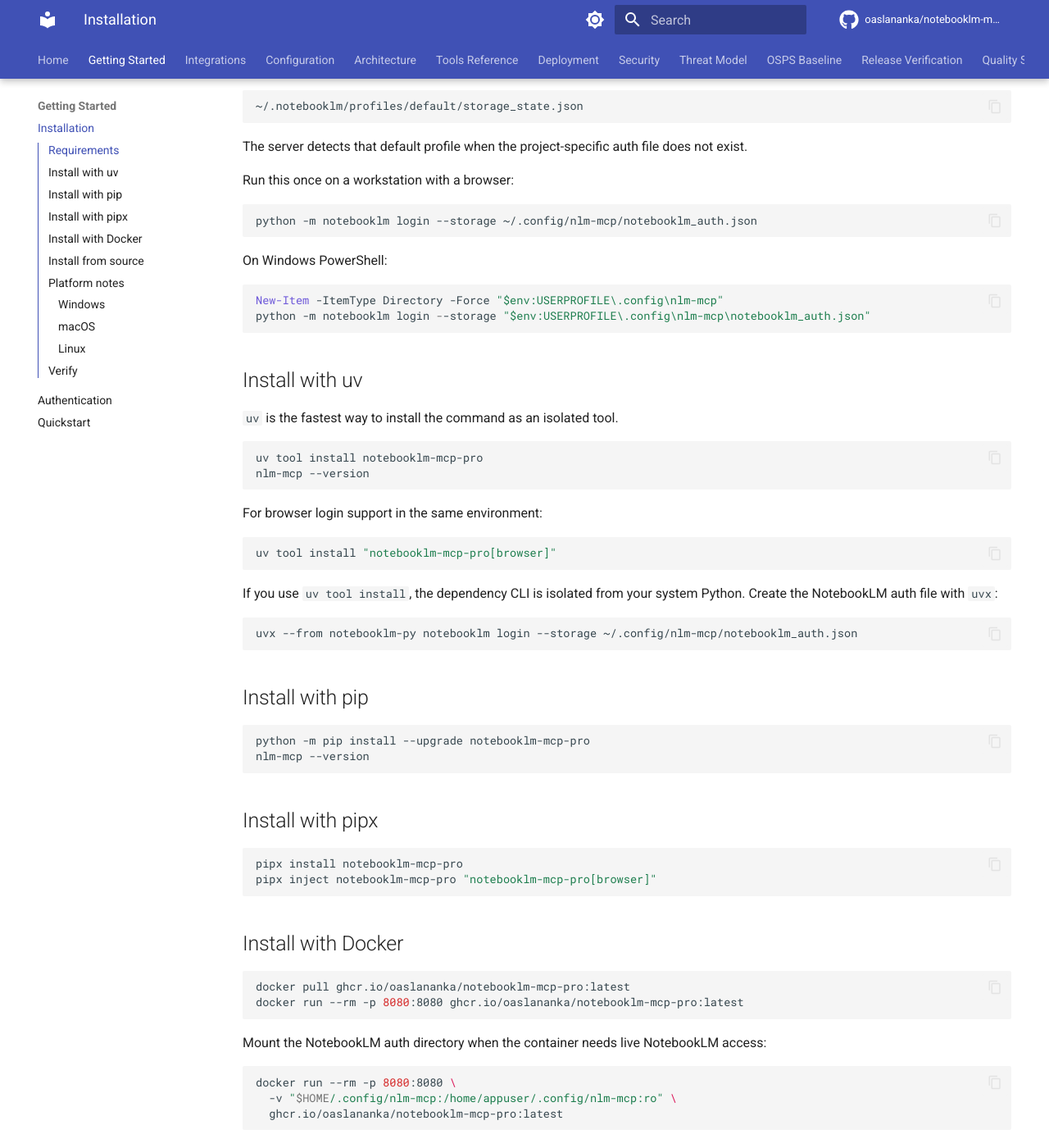
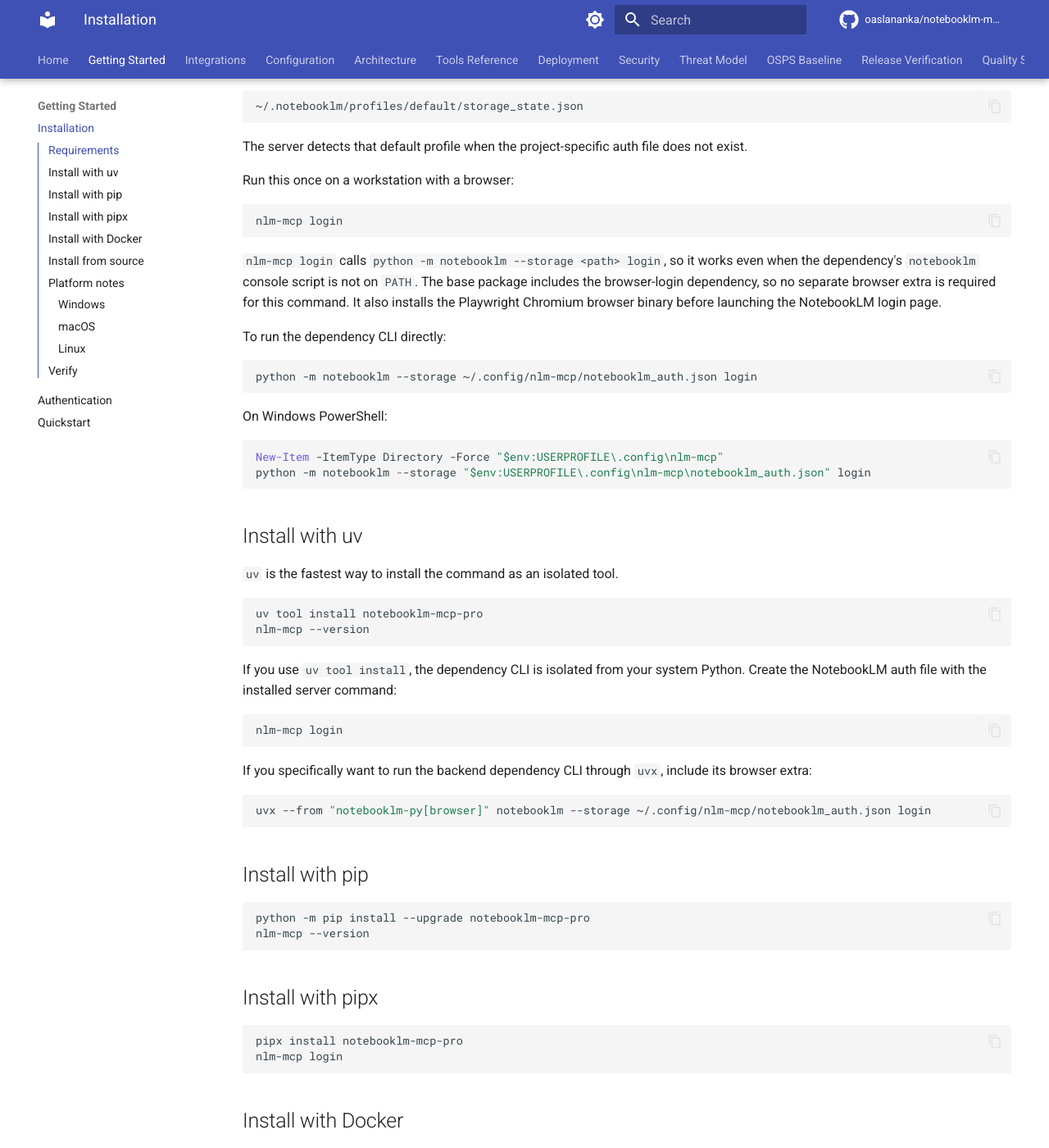
Before and after one commit to renovate-bot/oaslananka-_-notebooklm-mcp-pro, an MkDocs documentation site: the page built from docs/getting-started/installation.md, in a window 1280 px wide and 1400 px high, scrolled down 476 px. Shown: the whole window at 82% size. Built offline with MkDocs 1.6.1 and Material for MkDocs 9.7.7, drawn with Linux system fonts in a browser that asks for light colours; comment, search, counter and statistics services are not loaded; some of the changed text lies outside the part shown.

Commit message:
fix: run notebooklm login from cli
Run NotebookLM browser login through the package CLI, install Chromium before login, include browser login dependencies in the base install, and update documentation/tests.

````diff
--- a/docs/getting-started/installation.md
+++ b/docs/getting-started/installation.md
@@ -4,7 +4,7 @@
 
 - Python 3.11, 3.12, or 3.13.
 - A Google account with NotebookLM access.
-- A local NotebookLM auth file created by `python -m notebooklm login --storage <path>`, or an inline auth JSON value supplied through `NLM_MCP_NOTEBOOKLM_AUTH_JSON`.
+- A local NotebookLM auth file created by `nlm-mcp login`, or an inline auth JSON value supplied through `NLM_MCP_NOTEBOOKLM_AUTH_JSON`.
 - `uv`, `pipx`, `pip`, or Docker.
 
 The default auth file path is:
@@ -25,14 +25,26 @@
 Run this once on a workstation with a browser:
 
 ```bash
-python -m notebooklm login --storage ~/.config/nlm-mcp/notebooklm_auth.json
+nlm-mcp login
+```
+
+`nlm-mcp login` calls `python -m notebooklm --storage <path> login`, so it works
+even when the dependency's `notebooklm` console script is not on `PATH`. The
+base package includes the browser-login dependency, so no separate browser extra
+is required for this command. It also installs the Playwright Chromium browser
+binary before launching the NotebookLM login page.
+
+To run the dependency CLI directly:
+
+```bash
+python -m notebooklm --storage ~/.config/nlm-mcp/notebooklm_auth.json login
 ```
 
 On Windows PowerShell:
 
 ```powershell
 New-Item -ItemType Directory -Force "$env:USERPROFILE\.config\nlm-mcp"
-python -m notebooklm login --storage "$env:USERPROFILE\.config\nlm-mcp\notebooklm_auth.json"
+python -m notebooklm --storage "$env:USERPROFILE\.config\nlm-mcp\notebooklm_auth.json" login
 ```
 
 ## Install with uv
@@ -44,17 +56,18 @@
 nlm-mcp --version
 ```
 
-For browser login support in the same environment:
+If you use `uv tool install`, the dependency CLI is isolated from your system
+Python. Create the NotebookLM auth file with the installed server command:
 
 ```bash
-uv tool install "notebooklm-mcp-pro[browser]"
+nlm-mcp login
 ```
 
-If you use `uv tool install`, the dependency CLI is isolated from your system
-Python. Create the NotebookLM auth file with `uvx`:
+If you specifically want to run the backend dependency CLI through `uvx`, include
+its browser extra:
 
 ```bash
-uvx --from notebooklm-py notebooklm login --storage ~/.config/nlm-mcp/notebooklm_auth.json
+uvx --from "notebooklm-py[browser]" notebooklm --storage ~/.config/nlm-mcp/notebooklm_auth.json login
 ```
 
 ## Install with pip
@@ -68,7 +81,7 @@
 
 ```bash
 pipx install notebooklm-mcp-pro
-pipx inject notebooklm-mcp-pro "notebooklm-mcp-pro[browser]"
+nlm-mcp login
 ```
 
 ## Install with Docker
--- a/docs/integrations/claude-desktop.md
+++ b/docs/integrations/claude-desktop.md
@@ -67,5 +67,5 @@
 | Problem | Resolution |
 |---|---|
 | Command not found | Use the absolute path from `which nlm-mcp` or `where nlm-mcp`. |
-| Login expired | Run `python -m notebooklm login --storage <path>` again. |
+| Login expired | Run `nlm-mcp login` again. |
 | No tools shown | Restart the desktop app after editing the config file. |
--- a/pyproject.toml
+++ b/pyproject.toml
@@ -4,7 +4,7 @@
 
 [project]
 name = "notebooklm-mcp-pro"
-version = "1.0.8"
+version = "1.0.9"
 description = "Production-grade MCP server for Google NotebookLM - stdio, Streamable HTTP, Claude.ai, and ChatGPT integration."
 readme = "README.md"
 requires-python = ">=3.11,<3.14"
@@ -45,6 +45,7 @@
   "httpx>=0.27",
   "mcp>=1.27,<2.0",
   "notebooklm-py>=0.4,<0.5",
+  "playwright>=1.45",
   "pydantic>=2.7",
   "pydantic-settings>=2.4",
   "sqlalchemy>=2.0",
--- a/src/nlm_mcp/__init__.py
+++ b/src/nlm_mcp/__init__.py
@@ -2,7 +2,7 @@
 
 from __future__ import annotations
 
-__version__ = "1.0.8"
+__version__ = "1.0.9"
 __author__ = "oaslananka"
 __license__ = "MIT"
 
````
Also changed, not shown: CHANGELOG.md (+16 -0 lines), README.md (+18 -6 lines), docs/getting-started/authentication.md (+15 -3 lines), docs/getting-started/quickstart.md (+1 -1 lines), docs/index.md (+2 -2 lines), 6 other files.
